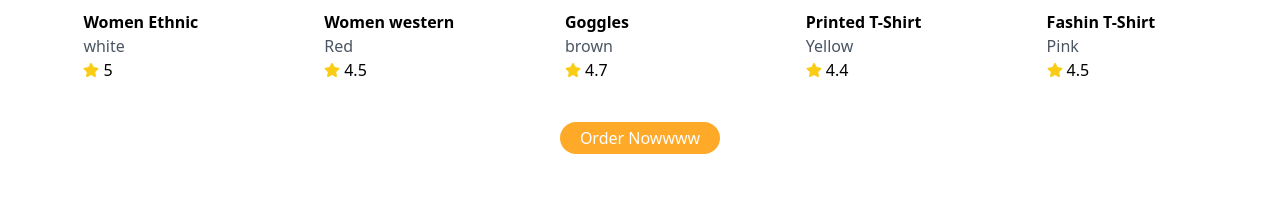
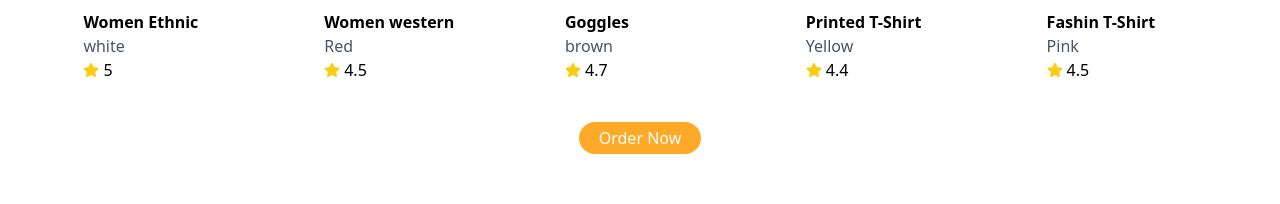
Before and after one commit to Gnuhq26/Frontend-of-a-simple-Ecommerce-Web, a React (Vite) app: page / in a window 1280 px wide. Shown: the part 1140-1344 px from the top of the page. Built offline with nearby package versions, Linux system fonts and the light colour scheme.

Commit message:
update code

```diff
--- a/src/components/Products/Products.jsx
+++ b/src/components/Products/Products.jsx
@@ -97,7 +97,7 @@ const Products = () => {
               <button className='text-center mt-10
               cursor-pointer bg-primary text-white
               py-1 px-5  rounded-full'>
-                Order Nowwww
+                Order Now
               </button>
             </div>
         </div>
```
